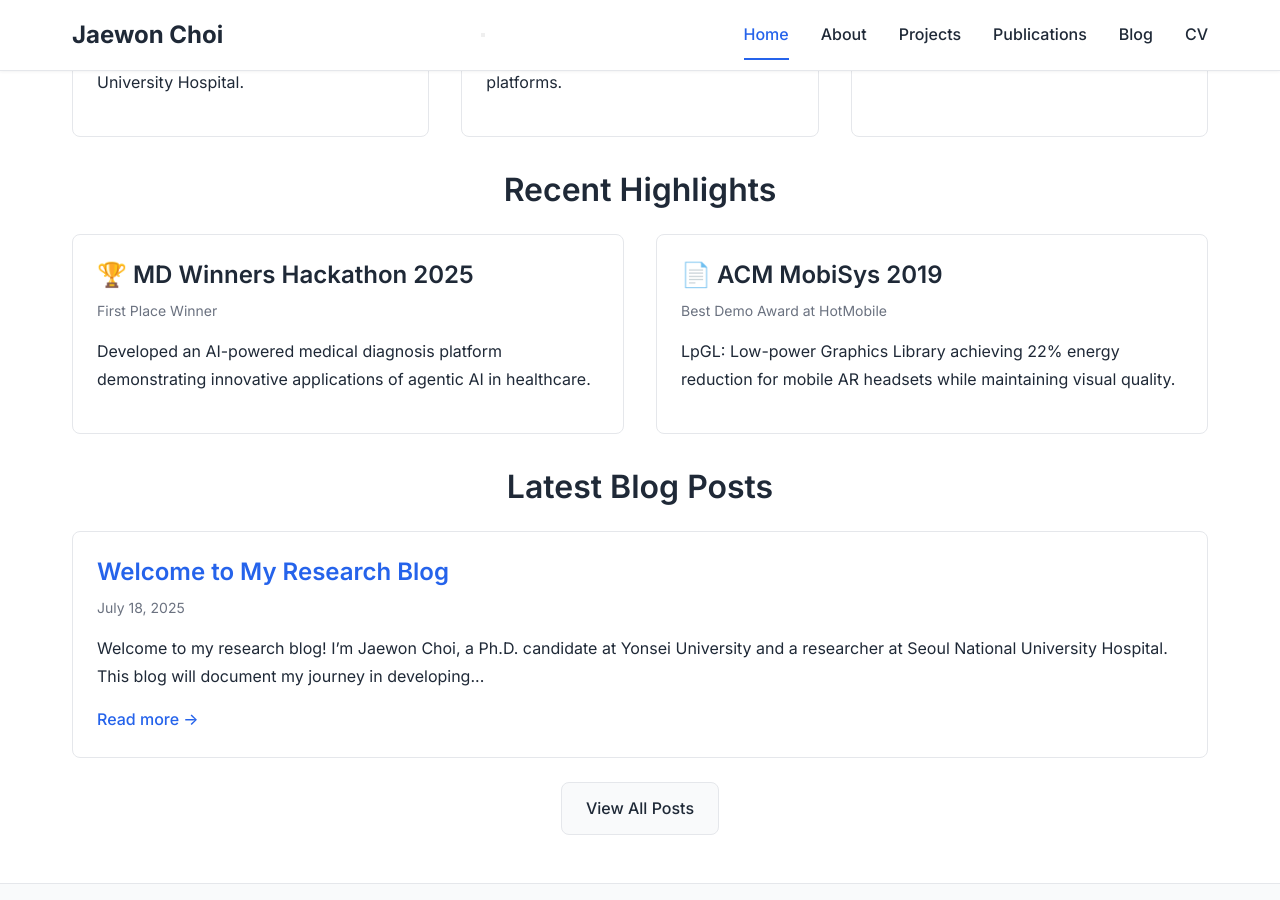
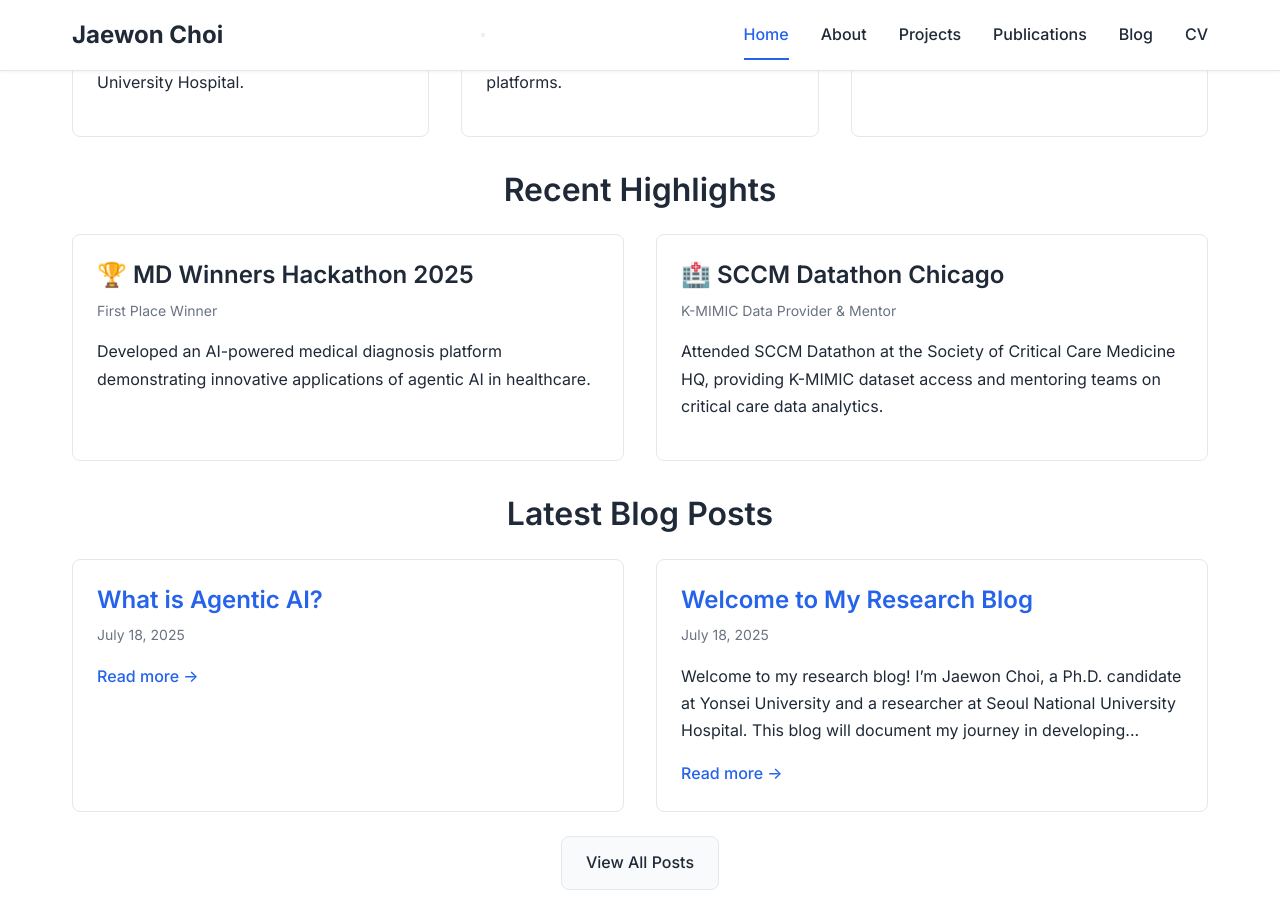
Before and after one commit to jafffy/jafffy.github.io, a Jekyll site: the page built from index.md, in a window 1280 px wide and 900 px high, scrolled down 686 px. Built offline with Jekyll 4.4.1, drawn with Linux system fonts in a browser that asks for light colours; nearby versions of some CDN libraries.

Commit message:
Update Recent Highlights: Add SCCM Datathon attendance
Replace ACM MobiSys 2019 entry with SCCM Datathon Chicago where I served as K-MIMIC data provider and mentor.

🤖 Generated with [Claude Code](https://claude.ai/code)

Co-Authored-By: Claude <noreply@anthropic.com>

```diff
--- /dev/null
+++ b/_posts/2025-07-18-what-is-agentic-ai.md
@@ -0,0 +1,7 @@
+---
+layout: post
+title: "What is Agentic AI?"
+date: 2025-07-18
+categories: [ai]
+tags: [agentic, AI, healthcare]
+---
--- a/index.md
+++ b/index.md
@@ -40,9 +40,9 @@ layout: default
       <p>Developed an AI-powered medical diagnosis platform demonstrating innovative applications of agentic AI in healthcare.</p>
     </div>
     <div class="card">
-      <h3>📄 ACM MobiSys 2019</h3>
-      <p class="card-meta">Best Demo Award at HotMobile</p>
-      <p>LpGL: Low-power Graphics Library achieving 22% energy reduction for mobile AR headsets while maintaining visual quality.</p>
+      <h3>🏥 SCCM Datathon Chicago</h3>
+      <p class="card-meta">K-MIMIC Data Provider & Mentor</p>
+      <p>Attended SCCM Datathon at the Society of Critical Care Medicine HQ, providing K-MIMIC dataset access and mentoring teams on critical care data analytics.</p>
     </div>
   </div>
 </section>
```
